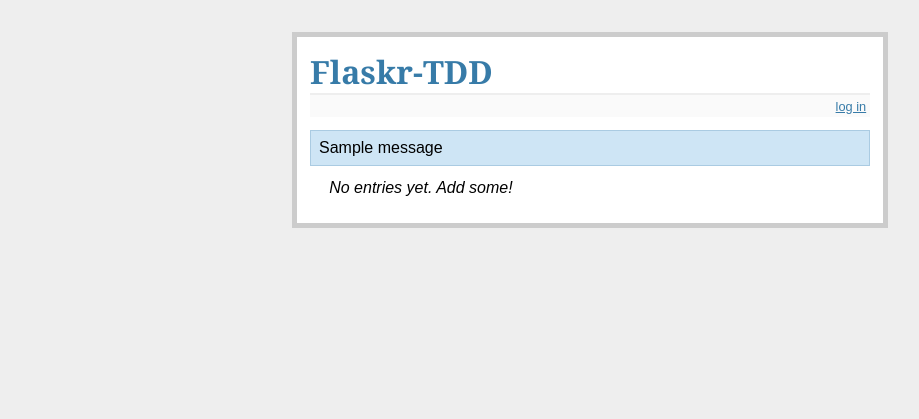
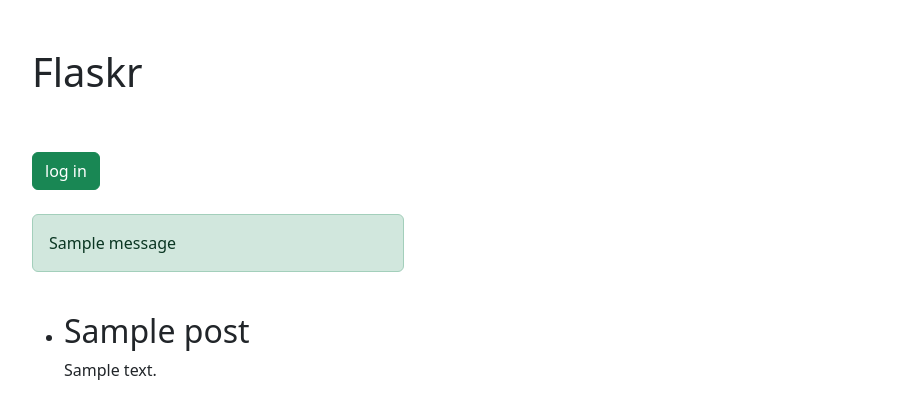
Before and after one commit to arshar2411/ECE444-F2023-Lab5, a Flask app: page / in a window 1280 px wide. Shown: the top 419 px of the page, without its empty margins (50-969 px from the left). Run offline with Flask 3, Linux system fonts and the light colour scheme; tables that the repository leaves empty hold one stand-in row (values such as "Sample post"); one stand-in notice (Sample message) is shown; data that the repository does not hold is empty.

Commit message:
create db

```diff
--- a/project/app.py
+++ b/project/app.py
@@ -1,53 +1,50 @@
-from flask import Flask, g, render_template, request, session, flash, redirect, url_for, abort, jsonify
 import sqlite3
+from pathlib import Path
+
+from flask import Flask, g, render_template, request, session, \
+                  flash, redirect, url_for, abort, jsonify
+from flask_sqlalchemy import SQLAlchemy
+
+
+basedir = Path(__file__).resolve().parent
 
 # configuration
 DATABASE = "flaskr.db"
 USERNAME = "admin"
 PASSWORD = "admin"
 SECRET_KEY = "change_me"
+SQLALCHEMY_DATABASE_URI = f'sqlite:///{Path(basedir).joinpath(DATABASE)}'
+SQLALCHEMY_TRACK_MODIFICATIONS = False
+
+
 # create and initialize a new Flask app
 app = Flask(__name__)
+# load the config
+app.config.from_object(__name__)
+# init sqlalchemy
+db = SQLAlchemy(app)
 
-app.config.from_object(__name__)
+from project import models
 
-# connect to database
-def connect_db():
-    """Connects to the database."""
-    rv = sqlite3.connect(app.config["DATABASE"])
-    rv.row_factory = sqlite3.Row
-    return rv
-
-
-# create the database
-def init_db():
-    with app.app_context():
-        db = get_db()
-        with app.open_resource("schema.sql", mode="r") as f:
-            db.cursor().executescript(f.read())
-        db.commit()
-
-
-# open database connection
-def get_db():
-    if not hasattr(g, "sqlite_db"):
-        g.sqlite_db = connect_db()
-    return g.sqlite_db
-
-
-# close database connection
-@app.teardown_appcontext
-def close_db(error):
-    if hasattr(g, "sqlite_db"):
-        g.sqlite_db.close()
 
 @app.route('/')
 def index():
     """Searches the database for entries, then displays them."""
-    db = get_db()
-    cur = db.execute('select * from entries order by id desc')
-    entries = cur.fetchall()
+    entries = db.session.query(models.Post)
     return render_template('index.html', entries=entries)
+
+
+@app.route('/add', methods=['POST'])
+def add_entry():
+    """Adds new post to the database."""
+    if not session.get('logged_in'):
+        abort(401)
+    new_entry = models.Post(request.form['title'], request.form['text'])
+    db.session.add(new_entry)
+    db.session.commit()
+    flash('New entry was successfully posted')
+    return redirect(url_for('index'))
+
 
 @app.route('/login', methods=['GET', 'POST'])
 def login():
@@ -64,6 +61,7 @@ def login():
             return redirect(url_for('index'))
     return render_template('login.html', error=error)
 
+
 @app.route('/logout')
 def logout():
     """User logout/authentication/session management."""
@@ -71,32 +69,20 @@ def logout():
     flash('You were logged out')
     return redirect(url_for('index'))
 
-@app.route('/add', methods=['POST'])
-def add_entry():
-    """Add new post to database."""
-    if not session.get('logged_in'):
-        abort(401)
-    db = get_db()
-    db.execute(
-        'insert into entries (title, text) values (?, ?)',
-        [request.form['title'], request.form['text']]
-    )
-    db.commit()
-    flash('New entry was successfully posted')
-    return redirect(url_for('index'))
 
-@app.route('/delete/<post_id>', methods=['GET'])
+@app.route('/delete/<int:post_id>', methods=['GET'])
 def delete_entry(post_id):
-    """Delete post from database"""
+    """Deletes post from database."""
     result = {'status': 0, 'message': 'Error'}
     try:
-        db = get_db()
-        db.execute('delete from entries where id=' + post_id)
-        db.commit()
+        db.session.query(models.Post).filter_by(id=post_id).delete()
+        db.session.commit()
         result = {'status': 1, 'message': "Post Deleted"}
+        flash('The entry was deleted.')
     except Exception as e:
         result = {'status': 0, 'message': repr(e)}
     return jsonify(result)
 
+
 if __name__ == "__main__":
     app.run()
--- a/project/schema.sql
+++ /dev/null
@@ -1,7 +0,0 @@
-drop table if exists entries;
-
-create table entries (
-    id integer primary key autoincrement,
-    title text not null,
-    text text not null
-);
--- a/project/templates/index.html
+++ b/project/templates/index.html
@@ -5,38 +5,65 @@
     <link
       rel="stylesheet"
       type="text/css"
-      href="{{ url_for('static', filename='style.css') }}"
+      href="https://cdn.jsdelivr.net/npm/bootstrap@5.3.2/dist/css/bootstrap.min.css"
     />
   </head>
   <body>
-    <div class="page">
-      <h1>Flaskr-TDD</h1>
+    <div class="container">
+      <br /><br />
+      <h1>Flaskr</h1>
+      <br /><br />
 
-      <div class="metanav">
       {% if not session.logged_in %}
-        <a href="{{ url_for('login') }}">log in</a>
+      <a class="btn btn-success" role="button" href="{{ url_for('login') }}"
+        >log in</a
+      >
       {% else %}
-        <a href="{{ url_for('logout') }}">log out</a>
+      <a class="btn btn-warning" role="button" href="{{ url_for('logout') }}"
+        >log out</a
+      >
       {% endif %}
-      </div>
+
+      <br /><br />
 
       {% for message in get_flashed_messages() %}
-      <div class="flash">{{ message }}</div>
-      {% endfor %} {% block body %}{% endblock %} {% if session.logged_in %}
+      <div class="flash alert alert-success col-sm-4" role="success">
+        {{ message }}
+      </div>
+      {% endfor %} {% if session.logged_in %}
       <form
         action="{{ url_for('add_entry') }}"
         method="post"
-        class="add-entry"
+        class="add-entry form-group"
       >
         <dl>
           <dt>Title:</dt>
-          <dd><input type="text" size="30" name="title" /></dd>
+          <dd>
+            <input
+              type="text"
+              size="30"
+              name="title"
+              class="form-control col-sm-4"
+            />
+          </dd>
           <dt>Text:</dt>
-          <dd><textarea name="text" rows="5" cols="40"></textarea></dd>
-          <dd><input type="submit" value="Share" /></dd>
+          <dd>
+            <textarea
+              name="text"
+              rows="5"
+              cols="40"
+              class="form-control col-sm-4"
+            ></textarea>
+          </dd>
+          <br /><br />
+          <dd>
+            <input type="submit" class="btn btn-primary" value="Share" />
+          </dd>
         </dl>
       </form>
       {% endif %}
+
+      <br />
 
       <ul class="entries">
         {% for entry in entries %}
```
Also changed, not shown: create_db.py (added, +13 -0 lines), project/models.py (added, +14 -0 lines), project/templates/login.html (+36 -18 lines), tests/app_test.py (+6 -4 lines), project/flaskr.db (added). Lines whose indentation alone changed are shown as unchanged.
